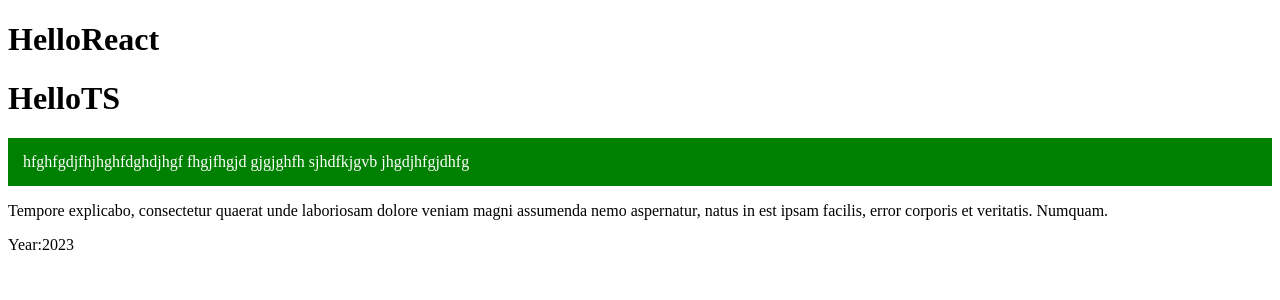
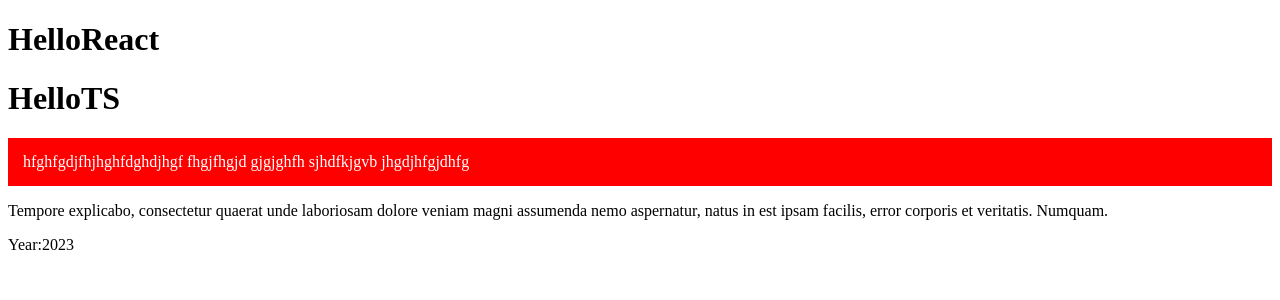
Before and after one commit to IrynaSem/Project-Fake-Shop, a React (Create React App) app: page / in a window 1280 px wide. Shown: the top 300 px of the page. Built offline with nearby package versions, Linux system fonts and the light colour scheme.

Commit message:
add css module

```diff
--- a/src/Content.css
+++ b/src/Content.module.css
@@ -1,7 +1,7 @@
-.content{
+.text{
 
         color: white;
-        background: green;
+        background: red;
         padding: 15px;
 
 }
--- a/src/Content.tsx
+++ b/src/Content.tsx
@@ -1,15 +1,16 @@
-import './Content.css'
+import classes from './Content.module.css'
 
 type Props = {
     text1: string
     text2: string
     year: number
 }
+console.log(classes)
 
 export const Content = (props: Props) => {
     return (
         <>
-            <p className="content">{props.text1}</p>
+            <p className={`${classes.text}`}>{props.text1}</p>
             <p>{props.text2}</p>
             <div>Year:{props.year}</div>
         </>
```
